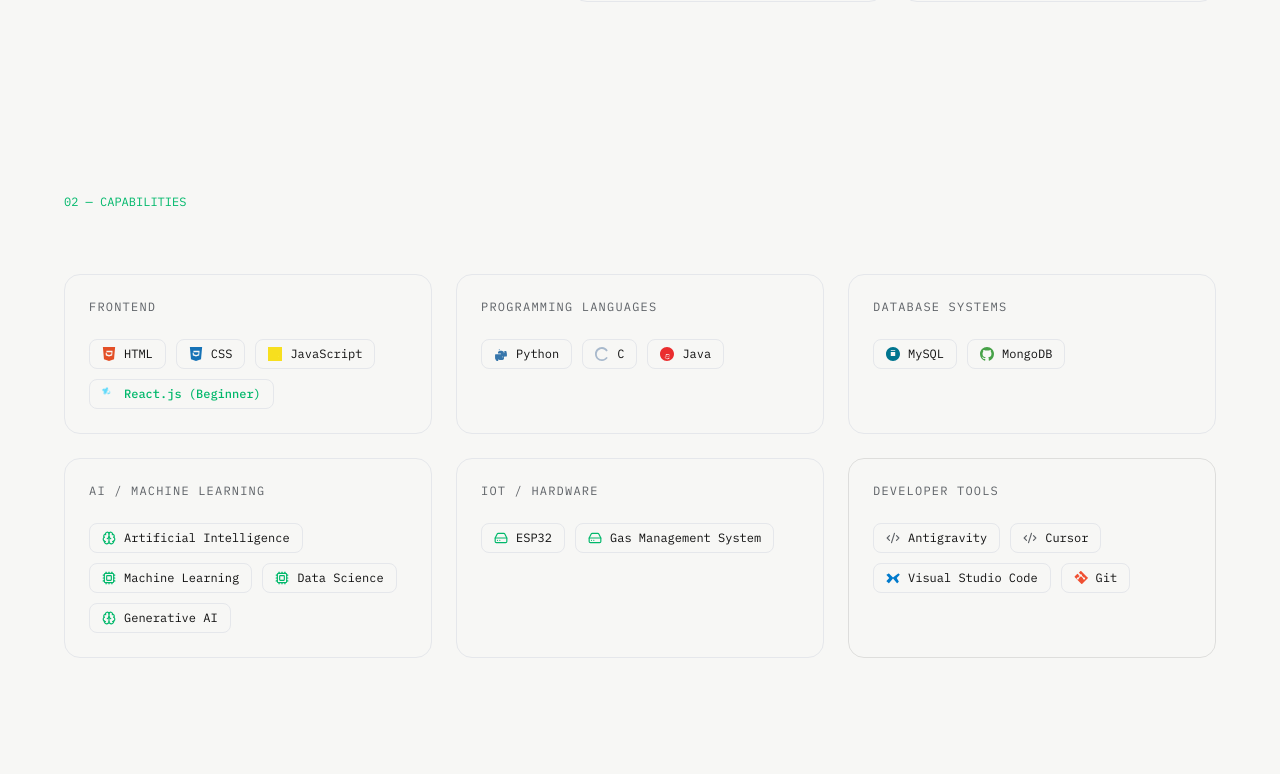
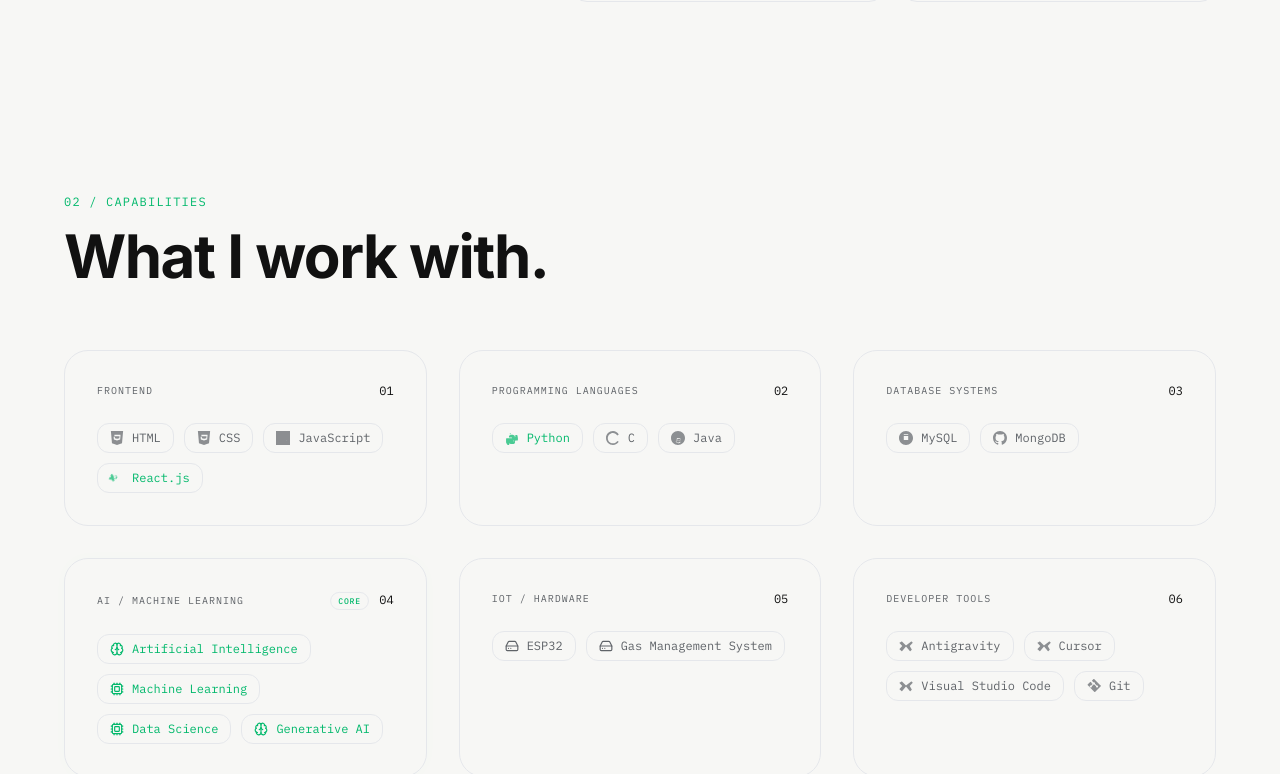
Before and after one commit to Bharathkulal/portfolio, a React (Vite) app: page / in a window 1280 px wide. Shown: the part 1372-2146 px from the top of the page. Built offline with nearby package versions, Linux system fonts and the light colour scheme.

Commit message:
card design

```diff
--- a/src/components/Skills.jsx
+++ b/src/components/Skills.jsx
@@ -1,25 +1,25 @@
 import React from 'react';
-import SectionReveal from './SectionReveal';
+import { motion } from 'framer-motion';
 import { skillsData } from '../data/portfolioData';
-import { Brain, Cpu, Database, Cpu as Chip, HardDrive, Terminal, Code2 } from 'lucide-react';
+import { Brain, Cpu, Database, HardDrive, Terminal, Code2 } from 'lucide-react';
 
-// Mapper to return corresponding inline SVGs or Lucide graphics for each skill
+// Mapper to return corresponding inline SVGs or Lucide graphics for each skill with subtle colors
 const getSkillIcon = (skillName) => {
   const name = skillName.toLowerCase();
 
   // HTML5
-  if (name.includes('html')) {
+  if (name === 'html') {
     return (
-      <svg className="w-3.5 h-3.5 fill-[#e34f26]" viewBox="0 0 24 24">
+      <svg className="w-3.5 h-3.5 fill-current opacity-70 group-hover:opacity-100 transition-opacity" viewBox="0 0 24 24">
         <path d="M1.5 0h21l-1.9 21.2L12 24 3.4 21.2 1.5 0zm16.5 6.3H7.5l.2 2.5h8.6l-.3 3.5-3.8 1.2-3.8-1.2-.2-2.5H6.2l.4 4.8 5.4 1.8 5.4-1.8.6-6.8z"/>
       </svg>
     );
   }
 
   // CSS3
-  if (name.includes('css')) {
+  if (name === 'css') {
     return (
-      <svg className="w-3.5 h-3.5 fill-[#1572b6]" viewBox="0 0 24 24">
+      <svg className="w-3.5 h-3.5 fill-current opacity-70 group-hover:opacity-100 transition-opacity" viewBox="0 0 24 24">
         <path d="M1.5 0h21l-1.9 21.2L12 24 3.4 21.2 1.5 0zm16.5 6.3H7.5l.2 2.5h8.6l-.3 3.5-3.8 1.2-3.8-1.2-.2-2.5H6.2l.4 4.8 5.4 1.8 5.4-1.8.6-6.8z"/>
       </svg>
     );
@@ -28,7 +28,7 @@ const getSkillIcon = (skillName) => {
   // JavaScript
   if (name.includes('javascript')) {
     return (
-      <svg className="w-3.5 h-3.5 fill-[#f7df1e]" viewBox="0 0 24 24">
+      <svg className="w-3.5 h-3.5 fill-current opacity-70 group-hover:opacity-100 transition-opacity" viewBox="0 0 24 24">
         <path d="M0 0h24v24H0V0zm19.3 16.5c-.7-.8-1.7-1.1-2.9-1.1-1.3 0-2.1.5-2.1 1.3 0 1.2 1.7 1.4 3 2.1 1.7.9 2.5 1.8 2.5 3.7 0 2.2-1.7 3.5-4.4 3.5-2.6 0-4-1.2-4.6-2.5l2-1.2c.4.8 1.1 1.4 2.5 1.4 1.2 0 1.7-.5 1.7-1.1 0-1.1-1.2-1.3-2.6-2-1.9-.9-2.9-1.9-2.9-3.7 0-2 1.6-3.4 4-3.4 2.2 0 3.5.9 4.1 2.2l-2.1 1.3zM9.2 14v10H6.2V14.1h3z"/>
       </svg>
     );
@@ -37,7 +37,7 @@ const getSkillIcon = (skillName) => {
   // React
   if (name.includes('react')) {
     return (
-      <svg className="w-3.5 h-3.5 fill-[#61dafb] animate-[spin_10s_linear_infinite]" viewBox="0 0 24 24">
+      <svg className="w-3.5 h-3.5 fill-current opacity-70 group-hover:opacity-100 transition-opacity animate-[spin_12s_linear_infinite]" viewBox="0 0 24 24">
         <path d="M24 12c0-1-.8-2-2-3 1.2-1 2-2 2-3 0-1.1-.9-2-2-2-1.2 0-2.3.8-3 2-.8-1.2-1.8-2-3-2-1.1 0-2 .9-2 2 0 1 .8 2 2 3-1.2 1-2 2-2 3 0 1.1.9 2 2 2 1.2 0 2.3-.8 3-2 .8 1.2 1.8 2 3 2 1.1 0 2-.9 2-2zm-12 0c0-1.7 1.3-3 3-3s3 1.3 3 3-1.3 3-3 3-3-1.3-3-3z"/>
       </svg>
     );
@@ -46,7 +46,7 @@ const getSkillIcon = (skillName) => {
   // Python
   if (name.includes('python')) {
     return (
-      <svg className="w-3.5 h-3.5 fill-[#3776ab]" viewBox="0 0 448 512">
+      <svg className="w-3.5 h-3.5 fill-current opacity-70 group-hover:opacity-100 transition-opacity" viewBox="0 0 448 512">
         <path d="M439.8 200.5c-7.7-30.9-22.3-54.2-53.4-54.2h-40.1v47.4c0 36.8-31.2 67.8-68.6 67.8H172.7c-29.2 0-53.4 25-53.4 54.3v101.7c0 29 25.2 46 53.4 54.3 33.8 9.9 66.3 11.7 106.8 0 26.9-7.8 53.4-23.5 53.4-54.3v-40.7H226.2v-24.9h180.7c26.8 0 33.3-17.1 33.3-33.8V254.7c.1-23-4-39.6-20.4-54.2zM286.2 390.6c-11.4 0-20.6-9.2-20.6-20.6 0-11.4 9.2-20.6 20.6-20.6 11.4 0 20.6 9.2 20.6 20.6.1 11.4-9.1 20.6-20.6 20.6zM172.7 243.9h154.7v-47.4c0-29.2-25.2-46-53.4-54.3-33.8-9.9-66.3-11.7-106.8 0-26.9 7.8-53.4 23.5-53.4 54.3v40.7h106.8v24.9H40.1c-26.8 0-33.3 17.1-33.3 33.8v106.8c0 23 4.1 39.6 20.4 54.2 7.7 30.9 22.3 54.2 53.4 54.2h40.1v-47.4c0-36.8 31.2-67.8 68.6-67.8h104.9c29.2 0 53.4-25 53.4-54.3V243.9H172.7zM161.8 121.4c-11.4 0-20.6-9.2-20.6-20.6 0-11.4 9.2-20.6 20.6-20.6 11.4 0 20.6 9.2 20.6 20.6 0 11.4-9.2 20.6-20.6 20.6z"/>
       </svg>
     );
@@ -55,16 +55,16 @@ const getSkillIcon = (skillName) => {
   // C Language
   if (name === 'c') {
     return (
-      <svg className="w-3.5 h-3.5 fill-[#a8b9cc]" viewBox="0 0 24 24">
+      <svg className="w-3.5 h-3.5 fill-current opacity-70 group-hover:opacity-100 transition-opacity" viewBox="0 0 24 24">
         <path d="M12 0C5.37 0 0 5.37 0 12s5.37 12 12 12c4.1 0 7.8-2.1 9.9-5.4l-2.6-1.5c-1.6 2.5-4.4 4.1-7.3 4.1-4.9 0-8.9-4-8.9-8.9s4-8.9 8.9-8.9c3 0 5.7 1.6 7.3 4.1l2.6-1.5C19.8 2.1 16.1 0 12 0z"/>
       </svg>
     );
   }
 
   // Java
-  if (name.includes('java')) {
+  if (name === 'java') {
     return (
-      <svg className="w-3.5 h-3.5 fill-[#ea2d2e]" viewBox="0 0 24 24">
+      <svg className="w-3.5 h-3.5 fill-current opacity-70 group-hover:opacity-100 transition-opacity" viewBox="0 0 24 24">
         <path d="M12 0c-6.6 0-12 5.4-12 12s5.4 12 12 12 12-5.4 12-12-5.4-12-12-12zm-3.8 18.3c0-.6.4-1.1.9-1.4.5-.3 1-.4 1.5-.5.7-.1 1.4-.2 2.1-.3.9-.1 1.7-.2 2.5-.4.4-.1.8-.2 1-.4.2-.2.3-.5.3-.8 0-.4-.2-.8-.7-1-.5-.2-1.1-.3-1.9-.3-1 0-1.8.2-2.3.6-.3.2-.5.5-.6.9h-1.7c0-.7.3-1.4.9-1.9.6-.5 1.5-.8 2.7-.8 1.2 0 2.2.2 2.9.7.7.5 1.1 1.1 1.1 1.9 0 .6-.2 1.1-.6 1.4-.4.3-.9.5-1.5.6-.7.1-1.4.2-2 .3-.9.1-1.7.2-2.5.4-.4.1-.7.2-.9.4-.2.2-.3.5-.3.8 0 .4.2.8.7 1 .5.2 1.1.3 1.9.3 1.1 0 1.9-.2 2.4-.6.3-.2.5-.5.6-.9h1.7c0 .7-.3 1.4-.9 1.9-.6.5-1.5.8-2.7.8-1.3 0-2.3-.2-3-.7-.7-.5-1.1-1.1-1.1-1.9z"/>
       </svg>
     );
@@ -73,7 +73,7 @@ const getSkillIcon = (skillName) => {
   // MySQL
   if (name.includes('mysql')) {
     return (
-      <svg className="w-3.5 h-3.5 fill-[#00758f]" viewBox="0 0 24 24">
+      <svg className="w-3.5 h-3.5 fill-current opacity-70 group-hover:opacity-100 transition-opacity" viewBox="0 0 24 24">
         <path d="M12 0C5.4 0 0 5.4 0 12s5.4 12 12 12 12-5.4 12-12S18.6 0 12 0zm3.8 15.5H8.2V8.5h7.6v7zm0-8.5H8.2V5.5h7.6V7z"/>
       </svg>
     );
@@ -82,7 +82,7 @@ const getSkillIcon = (skillName) => {
   // MongoDB
   if (name.includes('mongodb')) {
     return (
-      <svg className="w-3.5 h-3.5 fill-[#47a248]" viewBox="0 0 24 24">
+      <svg className="w-3.5 h-3.5 fill-current opacity-70 group-hover:opacity-100 transition-opacity" viewBox="0 0 24 24">
         <path d="M12 0c-6.627 0-12 5.373-12 12 0 5.302 3.438 9.8 8.207 11.387.599.111.793-.261.793-.577v-2.234c-3.338.726-4.033-1.416-4.033-1.416-.546-1.387-1.333-1.756-1.333-1.756-1.089-.745.083-.729.083-.729 1.205.084 1.839 1.237 1.839 1.237 1.07 1.834 2.807 1.304 3.492.997.107-.775.418-1.305.762-1.604-2.665-.305-5.467-1.334-5.467-5.931 0-1.311.469-2.381 1.236-3.221-.124-.303-.535-1.524.117-3.176 0 0 1.008-.322 3.301 1.23.957-.266 1.983-.399 3.003-.404 1.02.005 2.047.138 3.006.404 2.291-1.552 3.297-1.23 3.297-1.23.653 1.653.242 2.874.118 3.176.77.84 1.235 1.911 1.235 3.221 0 4.609-2.807 5.624-5.479 5.921.43.372.823 1.102.823 2.222v3.293c0 .319.192.694.801.576 4.765-1.589 8.199-6.086 8.199-11.386 0-6.627-5.373-12-12-12z"/>
       </svg>
     );
@@ -91,94 +91,167 @@ const getSkillIcon = (skillName) => {
   // Git
   if (name === 'git') {
     return (
-      <svg className="w-3.5 h-3.5 fill-[#f05032]" viewBox="0 0 24 24">
+      <svg className="w-3.5 h-3.5 fill-current opacity-70 group-hover:opacity-100 transition-opacity" viewBox="0 0 24 24">
         <path d="M23.6 11.4L12.6.4C12.1-.1 11.3-.1 10.8.4L8.4 2.8l3 3c.6-.2 1.3 0 1.8.5.5.5.7 1.2.5 1.8l3 3c.6-.2 1.3 0 1.8.5.7.7.7 1.8 0 2.5s-1.8.7-2.5 0c-.5-.5-.7-1.2-.5-1.8l-3-3c-.2.1-.4.2-.6.2-.2 0-.4-.1-.6-.2l-3 3c.2.6 0 1.3-.5 1.8-.7.7-1.8.7-2.5 0s-.7-1.8 0-2.5c.5-.5 1.2-.7 1.8-.5l3-3C8.2 8 8.1 7.8 8.1 7.6c0-.2.1-.4.2-.6L5.9 4.6 1.4 9.1c-.5.5-.5 1.3 0 1.8l11 11c.5.5 1.3.5 1.8 0l9.4-9.4c.5-.5.5-1.4 0-2.1z"/>
       </svg>
     );
   }
 
-  // VS Code
-  if (name.includes('code')) {
+  // VS Code / Cursor / Code
+  if (name.includes('code') || name === 'cursor' || name === 'antigravity') {
     return (
-      <svg className="w-3.5 h-3.5 fill-[#007acc]" viewBox="0 0 24 24">
+      <svg className="w-3.5 h-3.5 fill-current opacity-70 group-hover:opacity-100 transition-opacity" viewBox="0 0 24 24">
         <path d="M23.9 6.5l-2.6-2.4c-.1-.1-.3-.1-.4 0L12 11.2 5.1 4.1c-.1-.1-.3-.1-.4 0L.8 6.5c-.1.1-.1.3 0 .4L5.6 12 .8 17.1c-.1.1-.1.3 0 .4l3.9 3.5c.1.1.3.1.4 0L12 12.8l6.9 8.2c.1.1.3.1.4 0l2.6-2.4c.1-.1.1-.3 0-.4L18.4 12l4.8-5.1c.1-.1.1-.3 0-.4z"/>
       </svg>
     );
   }
 
-  // AI & ML Generic Brain Icons
+  // AI & ML Generic Brain/Cpu Icons
   if (name.includes('intelligence') || name.includes('generative')) {
-    return <Brain className="text-brand-accent w-3.5 h-3.5" />;
+    return <Brain className="w-3.5 h-3.5" />;
   }
   if (name.includes('learning') || name.includes('data science')) {
-    return <Cpu className="text-brand-blue w-3.5 h-3.5" />;
+    return <Cpu className="w-3.5 h-3.5" />;
   }
 
   // Hardware/IoT
   if (name.includes('esp32') || name.includes('gas')) {
-    return <HardDrive className="text-brand-accent w-3.5 h-3.5" />;
+    return <HardDrive className="w-3.5 h-3.5" />;
   }
 
   // Default Fallback
-  return <Code2 className="text-brand-textSecondary w-3.5 h-3.5" />;
+  return <Code2 className="w-3.5 h-3.5" />;
 };
 
 const skillCategories = [
-  { key: "frontend", title: "Frontend", color: "border-brand-accent/20 hover:border-brand-accent/40" },
-  { key: "programming", title: "Programming Languages", color: "border-brand-blue/20 hover:border-brand-blue/40" },
-  { key: "database", title: "Database Systems", color: "border-brand-accent/20 hover:border-brand-accent/40" },
-  { key: "aiMl", title: "AI / Machine Learning", color: "border-brand-blue/20 hover:border-brand-blue/40" },
-  { key: "iot", title: "IoT / Hardware", color: "border-brand-accent/20 hover:border-brand-accent/40" },
-  { key: "tools", title: "Developer Tools", color: "border-brand-border hover:border-brand-textSecondary/40" }
+  { key: "frontend", title: "FRONTEND", number: "01" },
+  { key: "programming", title: "PROGRAMMING LANGUAGES", number: "02" },
+  { key: "database", title: "DATABASE SYSTEMS", number: "03" },
+  { key: "aiMl", title: "AI / MACHINE LEARNING", number: "04", isCore: true },
+  { key: "iot", title: "IOT / HARDWARE", number: "05" },
+  { key: "tools", title: "DEVELOPER TOOLS", number: "06" }
 ];
 
 export default function Skills() {
+  const containerVariants = {
+    hidden: {},
+    visible: {
+      transition: {
+        staggerChildren: 0.08
+      }
+    }
+  };
+
+  const headerVariants = {
+    hidden: { opacity: 0, y: 20 },
+    visible: {
+      opacity: 1,
+      y: 0,
+      transition: { duration: 0.8, ease: [0.215, 0.61, 0.355, 1] }
+    }
+  };
+
+  const cardVariants = {
+    hidden: { opacity: 0, y: 30 },
+    visible: {
+      opacity: 1,
+      y: 0,
+      transition: { duration: 0.8, ease: [0.215, 0.61, 0.355, 1] }
+    }
+  };
+
   return (
-    <section id="skills" className="py-24 px-6 md:px-12 bg-brand-bg relative">
-      <div className="absolute top-0 right-1/4 w-px h-full bg-brand-border/10 pointer-events-none" />
+    <section id="skills" className="py-24 px-6 md:px-12 bg-brand-bg relative overflow-hidden">
+      {/* Background decoration line */}
+      <div className="absolute top-0 right-1/4 w-px h-full bg-brand-border/5 pointer-events-none" />
 
-      <div className="w-full max-w-6xl mx-auto">
-        <SectionReveal>
-          <div className="flex items-center gap-4 mb-16">
-            <span className="font-mono text-xs text-brand-accent">02 — CAPABILITIES</span>
-            <div className="h-px flex-grow bg-brand-border/50" />
+      <div className="w-full max-w-6xl mx-auto relative z-10">
+        <motion.div
+          initial="hidden"
+          whileInView="visible"
+          viewport={{ once: true, margin: "-100px" }}
+          variants={containerVariants}
+          className="flex flex-col text-left"
+        >
+          {/* Section Header */}
+          <motion.div variants={headerVariants} className="mb-16">
+            <div className="flex items-center gap-4 mb-4">
+              <span className="font-mono text-xs text-brand-accent tracking-widest uppercase">
+                02 / CAPABILITIES
+              </span>
+              <div className="h-px flex-grow bg-brand-border/40" />
             </div>
-        </SectionReveal>
+            <h2 className="font-serif text-4xl md:text-6xl font-bold text-brand-textPrimary mt-4 leading-tight tracking-tight">
+              What I work with.
+            </h2>
+          </motion.div>
 
-        <div className="grid grid-cols-1 md:grid-cols-2 lg:grid-cols-3 gap-6 text-left">
-          {skillCategories.map((cat, idx) => {
-            const list = skillsData[cat.key];
+          {/* Cards Grid */}
+          <div className="grid grid-cols-1 md:grid-cols-2 lg:grid-cols-3 gap-6 md:gap-8 items-stretch">
+            {skillCategories.map((cat) => {
+              const list = skillsData[cat.key] || [];
+              const isCore = cat.isCore;
+
               return (
-              <SectionReveal key={cat.key} delay={idx * 0.06}>
-                <div className={`p-6 bg-brand-card/30 border rounded-2xl h-full flex flex-col justify-between transition-all duration-300 ${cat.color}`}>
+                <motion.div
+                  key={cat.key}
+                  variants={cardVariants}
+                  whileHover={{
+                    y: -4,
+                    boxShadow: "0 10px 30px -10px rgba(0, 255, 136, 0.03)"
+                  }}
+                  className={`relative p-6 md:p-8 rounded-3xl transition-all duration-300 border flex flex-col justify-between h-full group ${
+                    isCore
+                      ? 'bg-brand-card/65 border-brand-accent/35 shadow-[0_0_15px_-3px_rgba(0,255,136,0.03)]'
+                      : 'bg-brand-card/45 border-brand-border/40 hover:border-brand-accent/25'
+                  }`}
+                >
                   <div>
-                    <h3 className="font-mono text-xs text-brand-textSecondary tracking-widest uppercase mb-6">
+                    {/* Card Top Row */}
+                    <div className="flex justify-between items-center mb-6">
+                      <span className="font-mono text-[10px] text-brand-textSecondary tracking-widest uppercase">
                         {cat.title}
-                    </h3>
+                      </span>
+                      <div className="flex items-center gap-2">
+                        {isCore && (
+                          <span className="font-mono text-[9px] px-2 py-0.5 rounded-full border border-brand-accent/40 bg-brand-accent/5 text-brand-accent tracking-widest font-medium uppercase scale-90">
+                            CORE
+                          </span>
+                        )}
+                        <span className="font-mono text-xs text-brand-textSecondary/60">
+                          {cat.number}
+                        </span>
+                      </div>
+                    </div>
+
+                    {/* Skill Chips */}
                     <div className="flex flex-wrap gap-2.5">
                       {list.map((skill) => {
-                        const isReact = skill.includes('React');
+                        const isCoreSkill = isCore || skill.includes('React') || skill.includes('Python');
                         return (
-                          <span
+                          <motion.span
                             key={skill}
-                            className={`px-3 py-1.5 rounded-lg text-xs font-mono border transition-all duration-200 flex items-center gap-2 ${
-                              isReact
-                                ? 'bg-brand-blue/5 border-brand-blue/25 text-brand-blue font-medium'
-                                : 'bg-brand-tertiary/60 border-brand-border/60 text-brand-textPrimary hover:border-brand-accent/30'
+                            whileHover={{ scale: 1.02 }}
+                            className={`px-3 py-1.5 rounded-xl text-[11px] md:text-xs font-mono border transition-all duration-200 flex items-center gap-2 group/chip ${
+                              isCoreSkill
+                                ? 'bg-brand-accent/5 border-brand-accent/20 text-brand-accent'
+                                : 'bg-brand-tertiary/40 border-brand-border/40 text-brand-textSecondary hover:text-brand-textPrimary hover:border-brand-textSecondary/30'
                             }`}
                           >
+                            <span className="text-brand-textSecondary/80 group-hover/chip:text-brand-accent transition-colors flex items-center justify-center">
                               {getSkillIcon(skill)}
+                            </span>
                             <span>{skill}</span>
-                          </span>
+                          </motion.span>
                         );
                       })}
                     </div>
                   </div>
-                </div>
-              </SectionReveal>
+                </motion.div>
               );
             })}
           </div>
+        </motion.div>
       </div>
     </section>
   );
--- a/src/data/portfolioData.js
+++ b/src/data/portfolioData.js
@@ -149,7 +149,7 @@ export const projectsData = [
 ];
 
 export const skillsData = {
-  frontend: ["HTML", "CSS", "JavaScript", "React.js (Beginner)"],
+  frontend: ["HTML", "CSS", "JavaScript", "React.js"],
   programming: ["Python", "C", "Java"],
   database: ["MySQL", "MongoDB"],
   aiMl: ["Artificial Intelligence", "Machine Learning", "Data Science", "Generative AI"],
```
Lines whose indentation alone changed are shown as unchanged.
